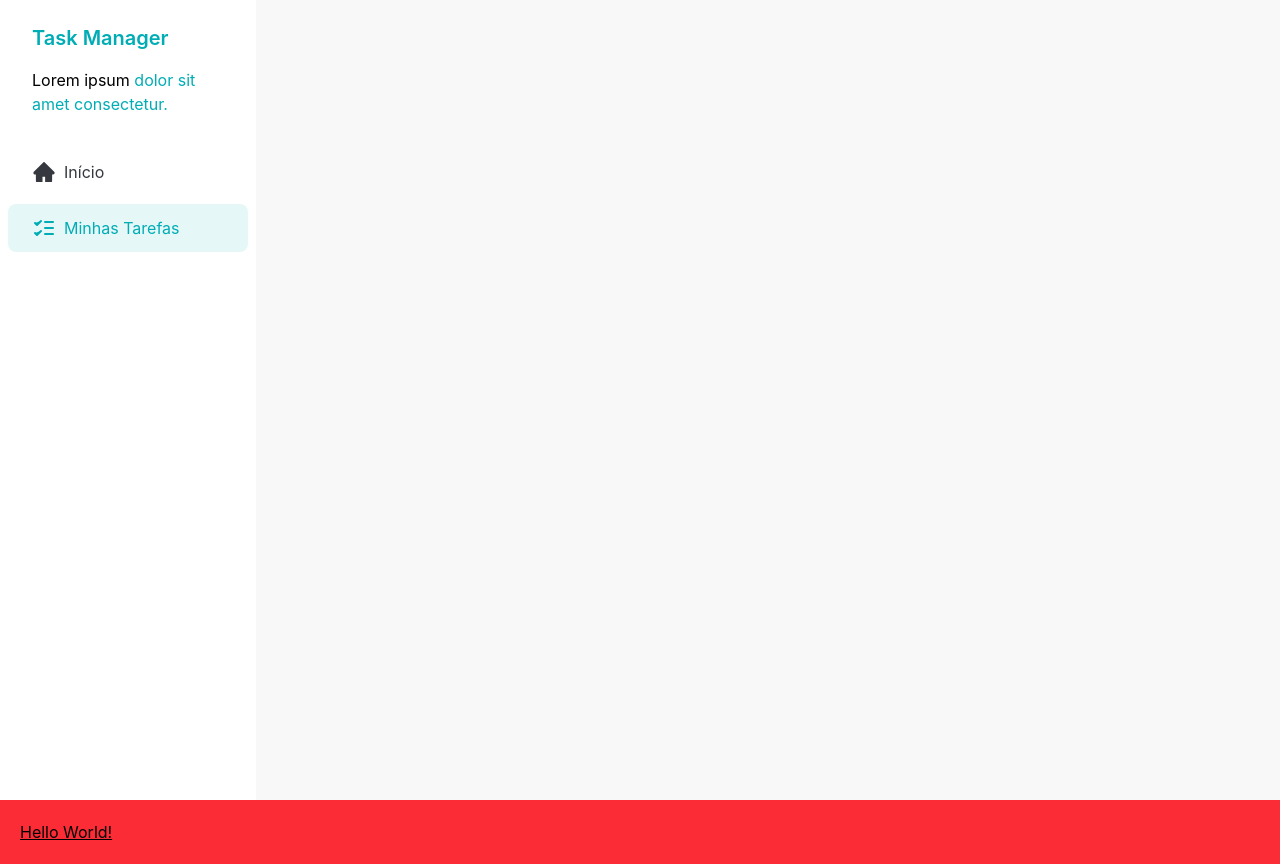
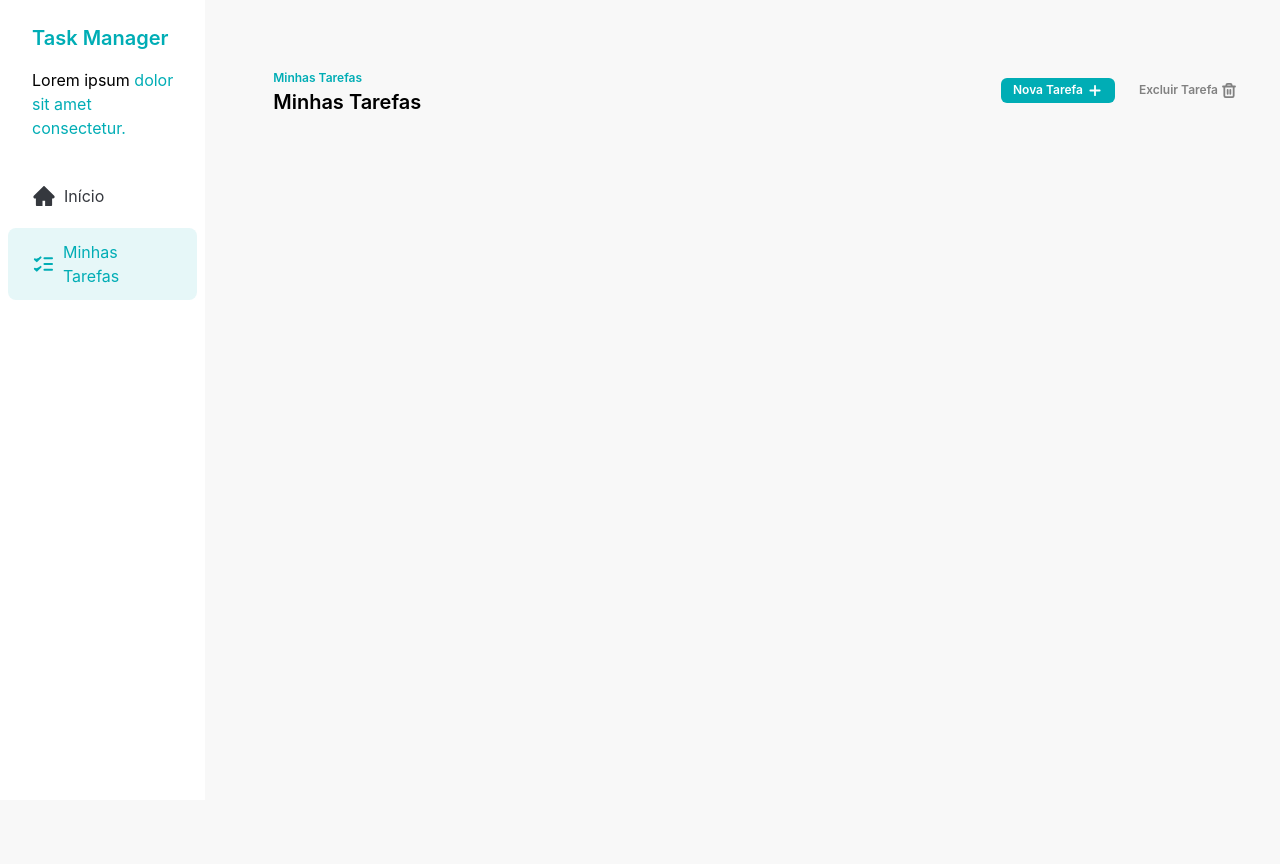
Before and after one commit to EduhBaumt/React-task-manager, a React (Vite) app: page / in a window 1280 px wide. After the commit the page ends 800 px from the top, so only its background shows below. Built offline with nearby package versions, Linux system fonts and the light colour scheme.

Commit message:
feat: add initial Task and Button component

```diff
--- a/src/components/App.jsx
+++ b/src/components/App.jsx
@@ -1,7 +1,11 @@
+import Sidebar from "./Sidebar.jsx";
+import Tasks from "./Tasks.jsx";
+
 function App() {
   return (
-    <div>
-      <h1 className="underline mt-05 p-5 bg-red-500">Hello World!</h1>
+    <div className="flex gap-9">
+      <Sidebar />
+      <Tasks />
     </div>
   );
 }
--- /dev/null
+++ b/src/components/Button.jsx
@@ -0,0 +1,21 @@
+const Button = ({ children, variant = "primary" }) => {
+  const getVariantClasses = () => {
+    if (variant === "primary") {
+      return "bg-[#00ADB5] text-white";
+    }
+
+    if (variant === "ghost") {
+      return "bg-transparent text-[#818181]";
+    }
+  };
+
+  return (
+    <button
+      className={`flex items-center gap-1 rounded-md px-3 py-1 text-xs font-semibold ${getVariantClasses()} transition hover:opacity-80`}
+    >
+      {children}
+    </button>
+  );
+};
+
+export default Button;
--- /dev/null
+++ b/src/components/Tasks.jsx
@@ -0,0 +1,30 @@
+import Button from "./Button";
+import AddIcon from "../assets/icons/add.svg?react";
+import TrashIcon from "../assets/icons/trash.svg?react";
+
+const Tasks = () => {
+  return (
+    <div className="w-full px-8 py-16">
+      <div className="flex w-full justify-between">
+        <div>
+          <span className="text-xs font-semibold text-[#00ADB5]">
+            Minhas Tarefas
+          </span>
+          <h2 className="text-xl font-semibold">Minhas Tarefas</h2>
+        </div>
+        <div className="flex items-center gap-3">
+          <Button>
+            Nova Tarefa
+            <AddIcon />
+          </Button>
+          <Button variant="ghost">
+            Excluir Tarefa
+            <TrashIcon />
+          </Button>
+        </div>
+      </div>
+    </div>
+  );
+};
+
+export default Tasks;
--- a/src/main.jsx
+++ b/src/main.jsx
@@ -2,11 +2,9 @@
 import { createRoot } from "react-dom/client";
 import App from "./components/App.jsx";
 import "./components/index.css";
-import Sidebar from "./components/Sidebar.jsx";
 
 createRoot(document.getElementById("root")).render(
   <StrictMode>
-    <Sidebar />
     <App />
   </StrictMode>,
 );
```
Also changed, not shown: src/assets/icons/add.svg (added), src/assets/icons/trash.svg (added).
